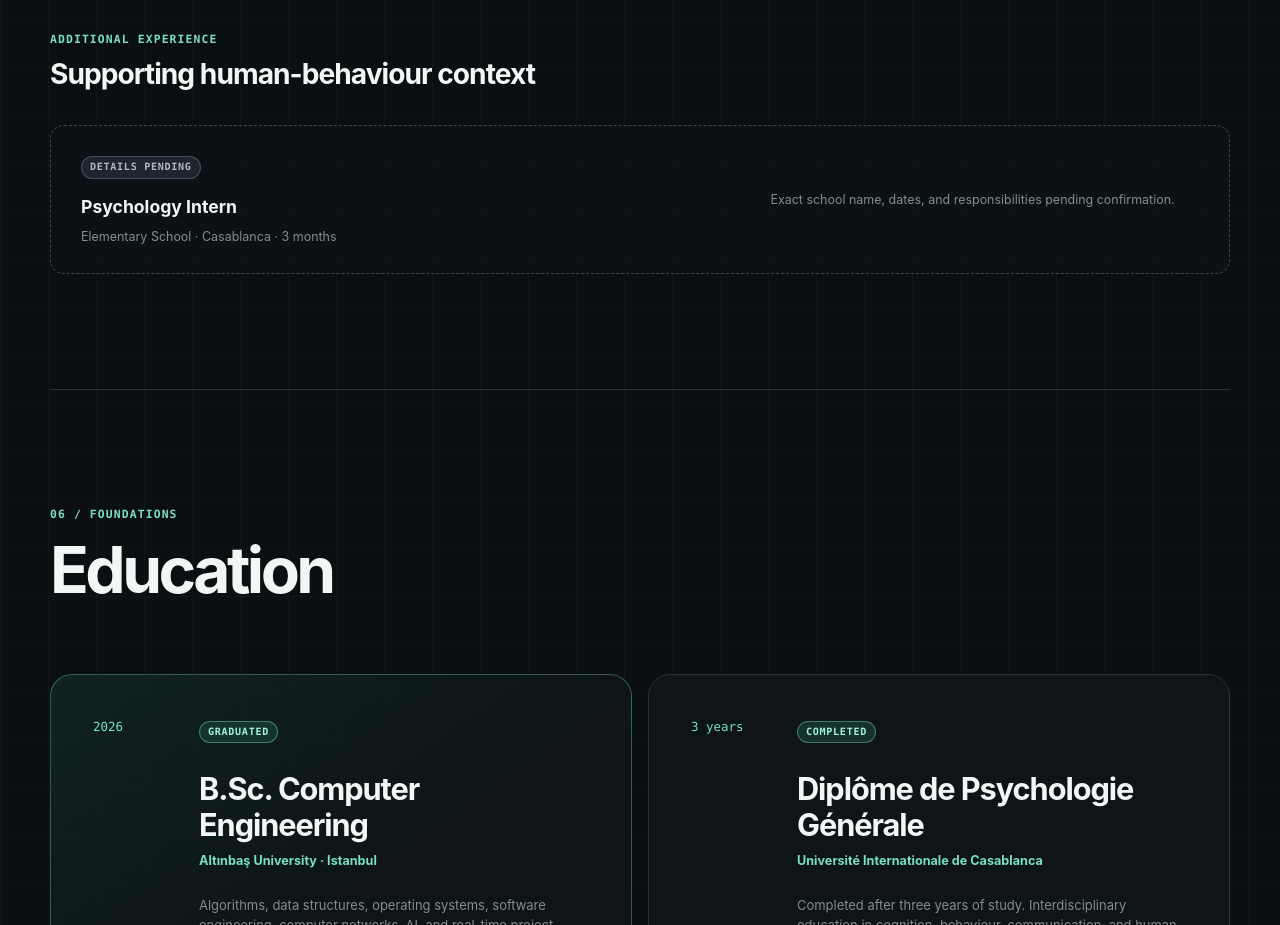
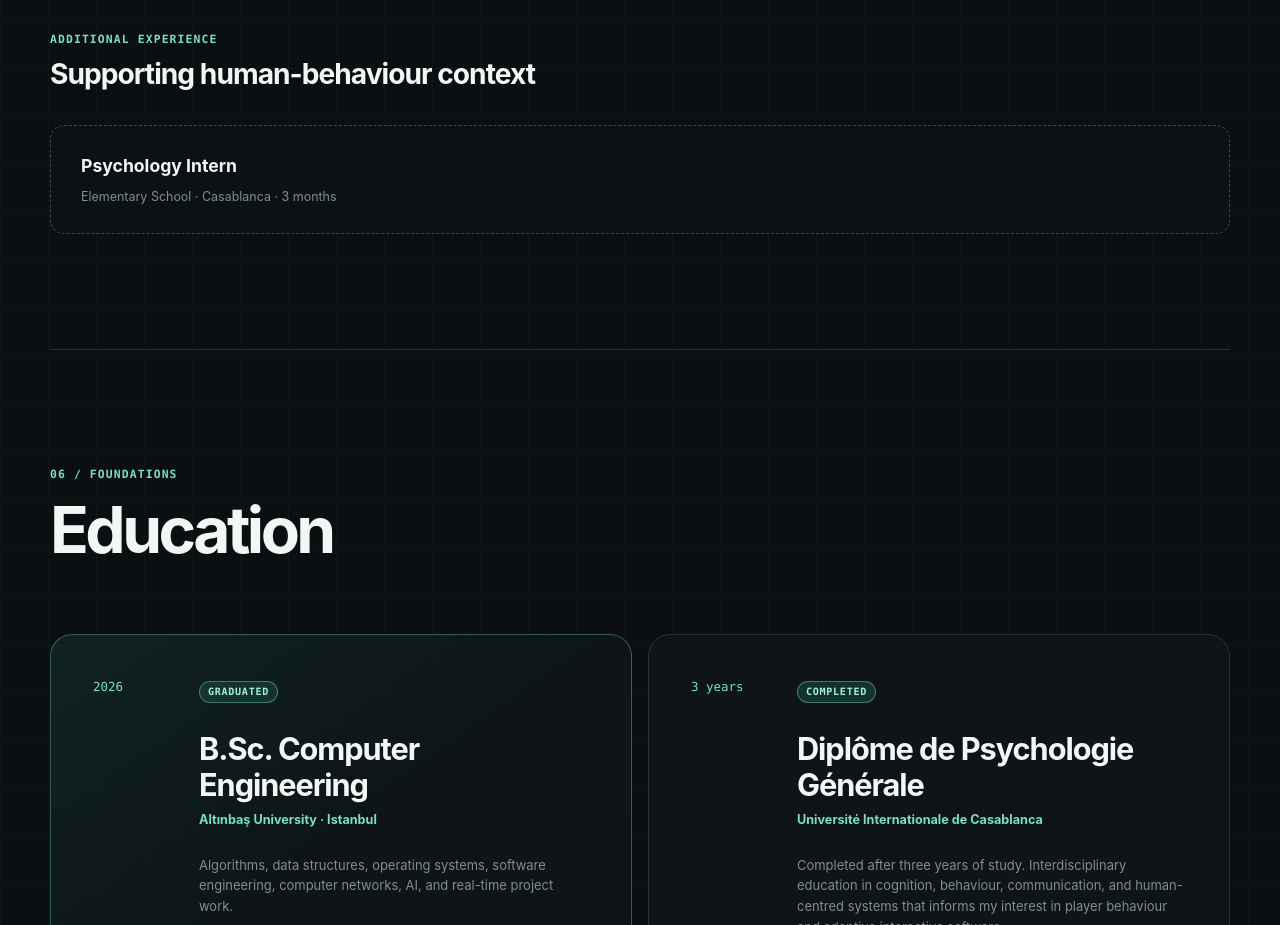
Before and after one commit to sibaiali/alisibai, a website: page index.html in a window 1280 px wide. Shown: the part 5740-6665 px from the top of the page. Drawn offline with Linux system fonts and the light colour scheme.

Commit message:
content: remove internship placeholder language

```diff
--- a/index.html
+++ b/index.html
@@ -270,11 +270,9 @@
       </div>
       <article class="additional-experience-card">
         <div>
-          <span class="status status--planned">Details pending</span>
           <h3>Psychology Intern</h3>
           <p>Elementary School · Casablanca · 3 months</p>
         </div>
-        <p>Exact school name, dates, and responsibilities pending confirmation.</p>
       </article>
     </section>
 
--- a/style.css
+++ b/style.css
@@ -1228,12 +1228,11 @@ main > .section-shell--compact:not(.hero) {
   border: 1px dashed var(--line-strong);
   background: rgb(14 20 23 / 64%);
   border-radius: var(--radius);
-  grid-template-columns: minmax(0, 1fr) minmax(260px, 0.65fr);
-  gap: 30px;
+  grid-template-columns: 1fr;
 }
 
 .additional-experience-card h3 {
-  margin: 14px 0 6px;
+  margin: 0 0 6px;
   font-size: 1.1rem;
 }
 
```
Also changed, not shown: cv.html (+2 -2 lines).
